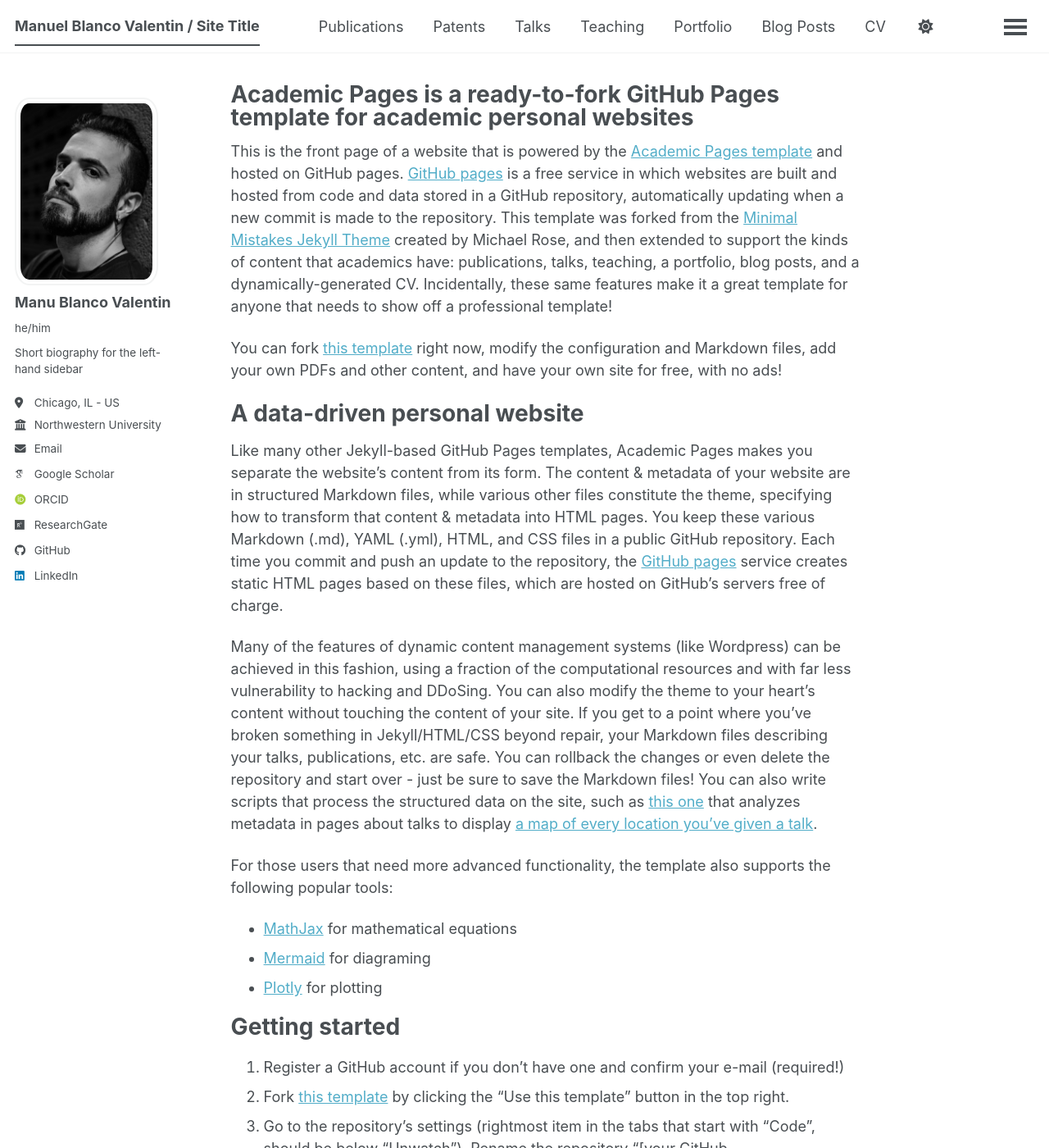
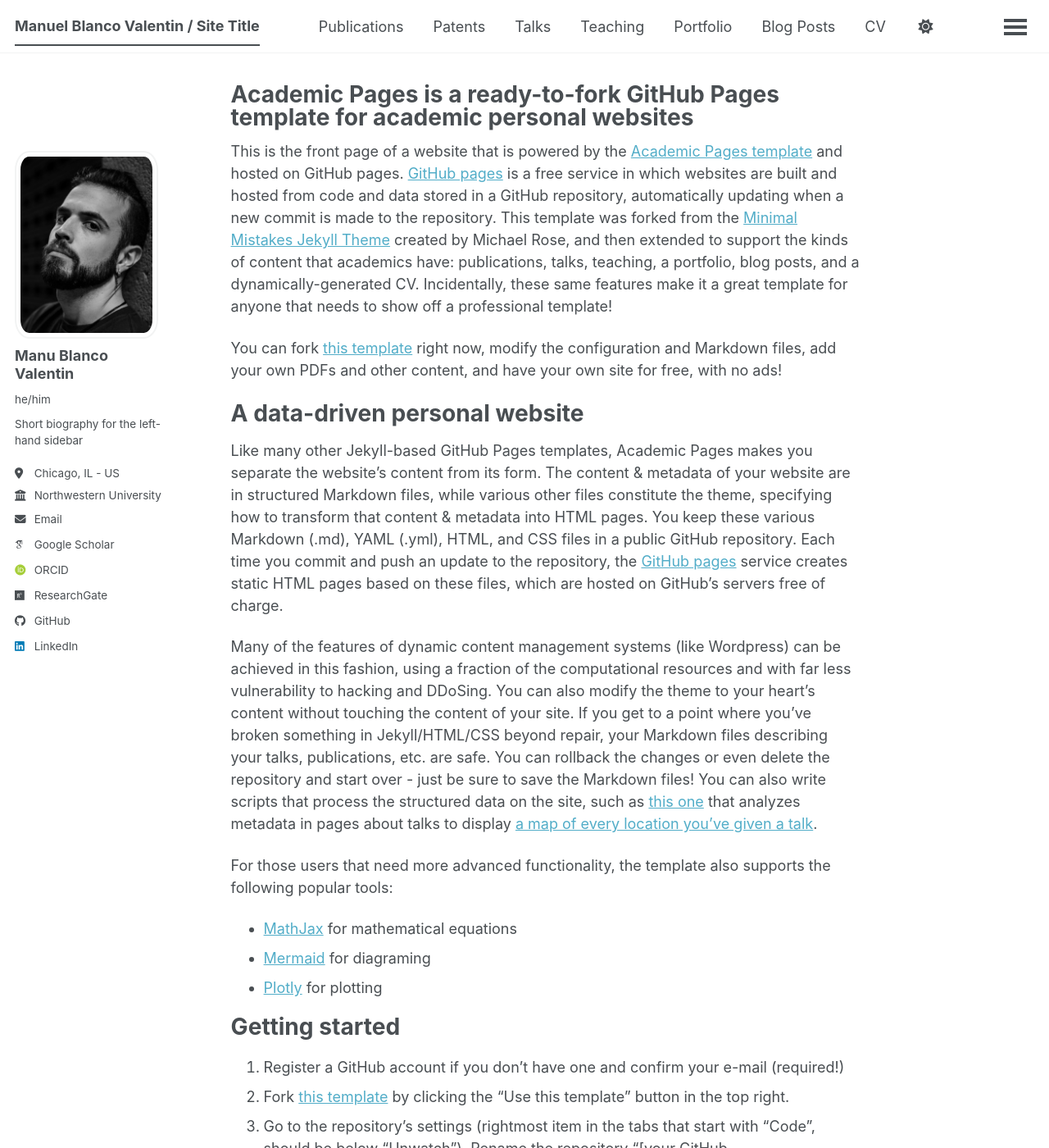
Before and after one commit to manuelblancovalentin/manuelblancovalentin.github.io, a Jekyll site: the page built from _pages/about.md, in a window 1280 px wide and 1400 px high. Shown: the whole window at 82% size. Built offline with Jekyll 4.4.1, drawn with Linux system fonts in a browser that asks for light colours; some web fonts are replaced; a script bundle is joined from its source files by our own code; library files that are not in the unit come from our copies.

Commit message:
Make sidebar scroll normally
Switch the left author sidebar from fixed positioning to sticky positioning under the masthead so it scrolls with the page and remains accessible.

Co-authored-by: Copilot <223556219+Copilot@users.noreply.github.com>

```diff
--- a/_sass/layout/_sidebar.scss
+++ b/_sass/layout/_sidebar.scss
@@ -18,10 +18,15 @@
   }
 
   @media screen and (min-width: $sidebar-screen-min-width) {
-    height: 100vh;
-    overflow-y: auto;               // Add scrollbar if the sidebar is too long
-    position: fixed;
-    padding-top: $masthead-height;
+    /* Keep the author sidebar usable:
+     * - don't "pin" it forever (fixed), so it scrolls with the page
+     * - but keep it visible under the fixed masthead (sticky)
+     * - if it’s taller than the viewport, allow internal scrolling
+     */
+    position: sticky;
+    top: $masthead-height;
+    max-height: calc(100vh - #{$masthead-height});
+    overflow-y: auto;
   }
 
   @include breakpoint($large) {
```
